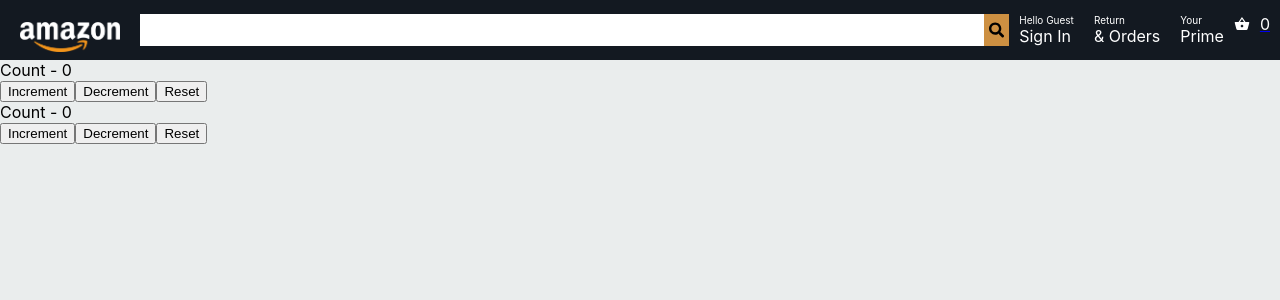
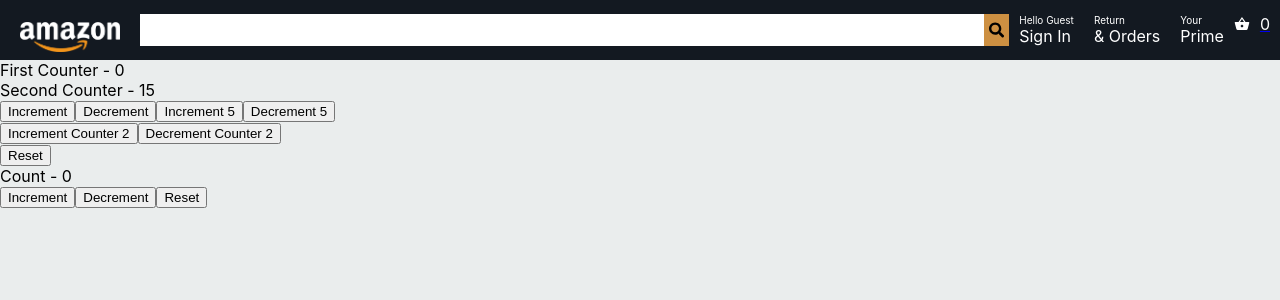
Before and after one commit to sakilbd/ReactJs-Amazon-Clone-, a React (Create React App) app: page /counter in a window 1280 px wide. Shown: the top 300 px of the page. Built offline with nearby package versions, Linux system fonts and the light colour scheme.

Commit message:
counter 2 added

```diff
--- a/src/useReducer/CounterTwo.js
+++ b/src/useReducer/CounterTwo.js
@@ -2,17 +2,24 @@ import React from 'react';
 import { useReducer } from 'react';
 
 
-const initialState = 0
+const initialState = {
+    firstCounter:0,
+    secondCounter:15
+}
 const reducer = (state,action) =>{
-    switch(action){
+    switch(action.type){
         case 'increment':
-            return state+1
+            return {...state,firstCounter:state.firstCounter +action.value}
         case 'decrement':
-            return state-1;
+            return {...state,firstCounter:state.firstCounter -action.value}
+        case 'increment2':
+            return {...state,secondCounter:state.secondCounter +action.value}
+        case 'decrement2':
+            return {...state,secondCounter:state.secondCounter -action.value}
         case 'reset':
-            return initialState;
+            return initialState
         default:
-            return state;
+            return state
     }
 
 
@@ -26,10 +33,17 @@ function CounterTwo() {
 
 
     <div>
-        <div>Count - {count}</div>
-        <button onClick={()=>dispatch('increment')}>Increment</button>
-        <button onClick={()=>dispatch('decrement')}>Decrement</button>
-        <button onClick={()=>dispatch('reset')}>Reset</button>
+        <div>First Counter - {count.firstCounter}</div>
+        <div>Second Counter - {count.secondCounter}</div>
+        <button onClick={()=>dispatch({type:'increment',value:1})}>Increment</button>
+        <button onClick={()=>dispatch({type:'decrement',value:1})}>Decrement</button>
+        <button onClick={()=>dispatch({type:'increment',value:5})}>Increment 5</button>
+        <button onClick={()=>dispatch({type:'decrement',value:5})}>Decrement 5</button>
+        <div>
+            <button onClick={()=>dispatch({type:'increment2',value:1})}>Increment Counter 2</button>
+            <button onClick={()=>dispatch({type:'decrement2',value:1})}>Decrement Counter 2</button>
+        </div>
+        <button onClick={()=>dispatch({type:'reset'})}>Reset</button>
     </div>
   )
 }
```
